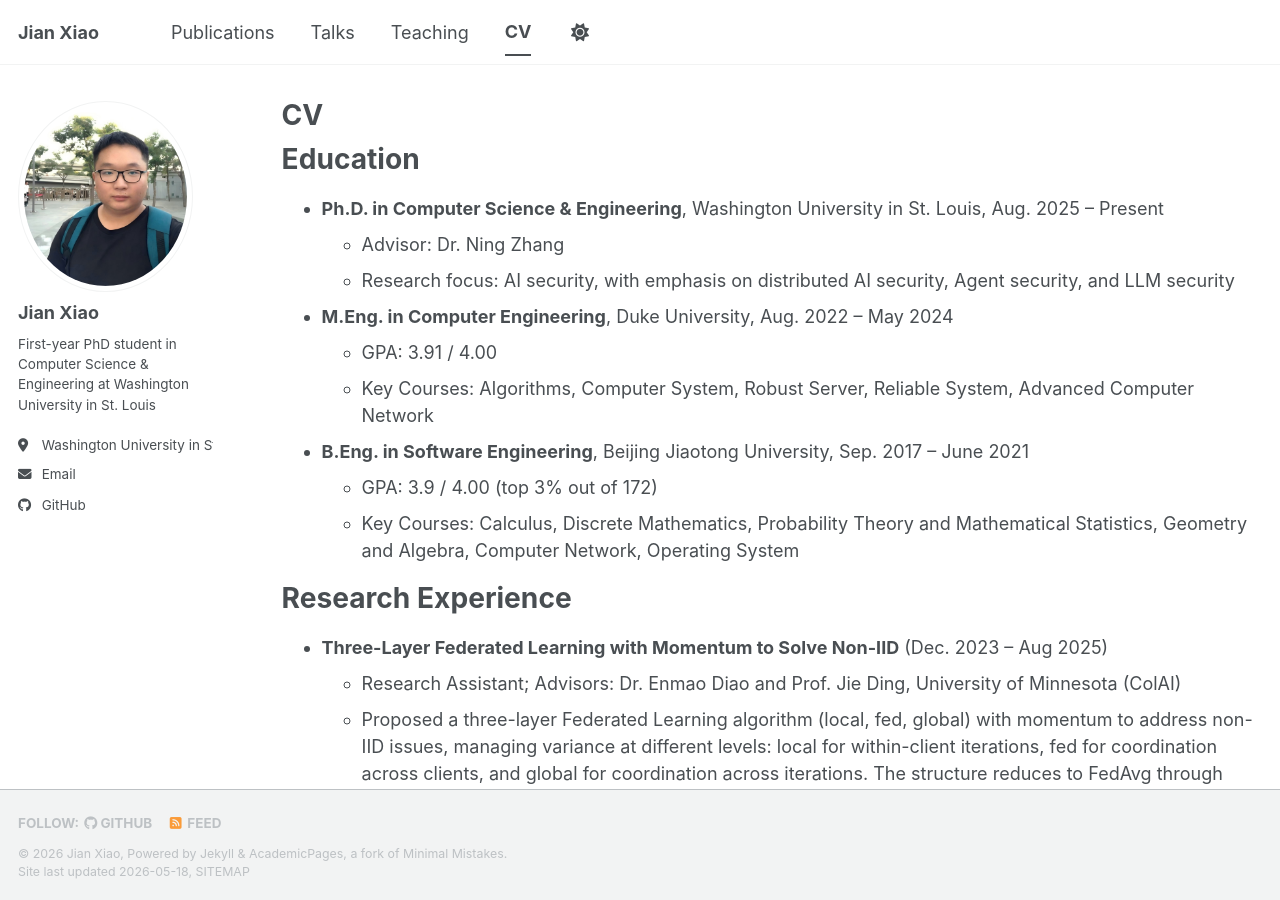
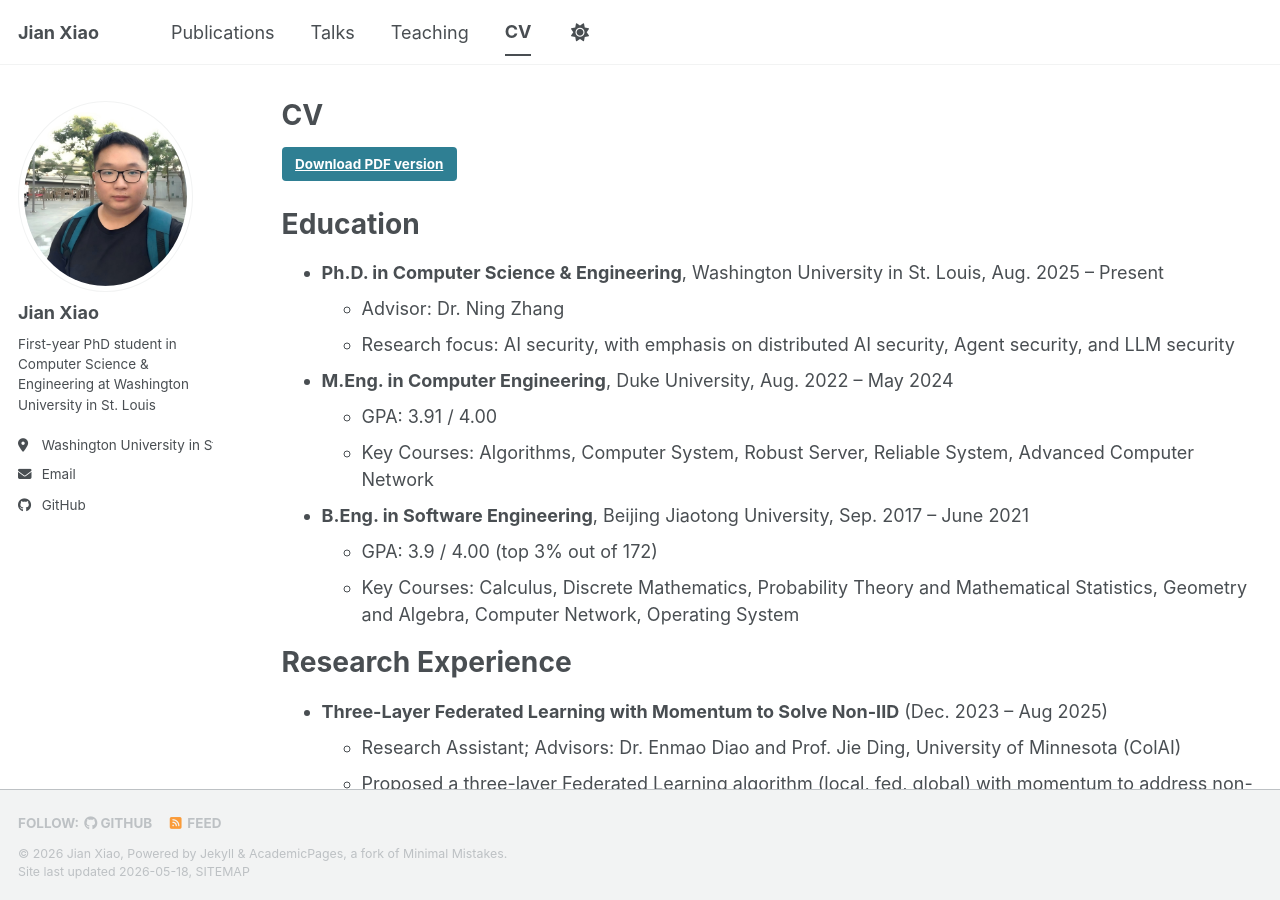
Before and after one commit to SwordXiaoJ/SwordXiaoJ.github.io, a Jekyll site: the page built from _pages/cv.md, in a window 1280 px wide and 900 px high. Built offline with Jekyll 4.4.1, drawn with Linux system fonts in a browser that asks for light colours; a script bundle is joined from its source files by our own code; library files that are not in the unit come from our copies.

Commit message:
personal website

```diff
--- a/_pages/cv.md
+++ b/_pages/cv.md
@@ -8,6 +8,8 @@ redirect_from:
 ---
 
 {% include base_path %}
+
+[Download PDF version]({{ base_path }}/files/Jian_Xiao_Resume.pdf){: .btn}
 
 Education
 ======
```
Also changed, not shown: 2 other files.
